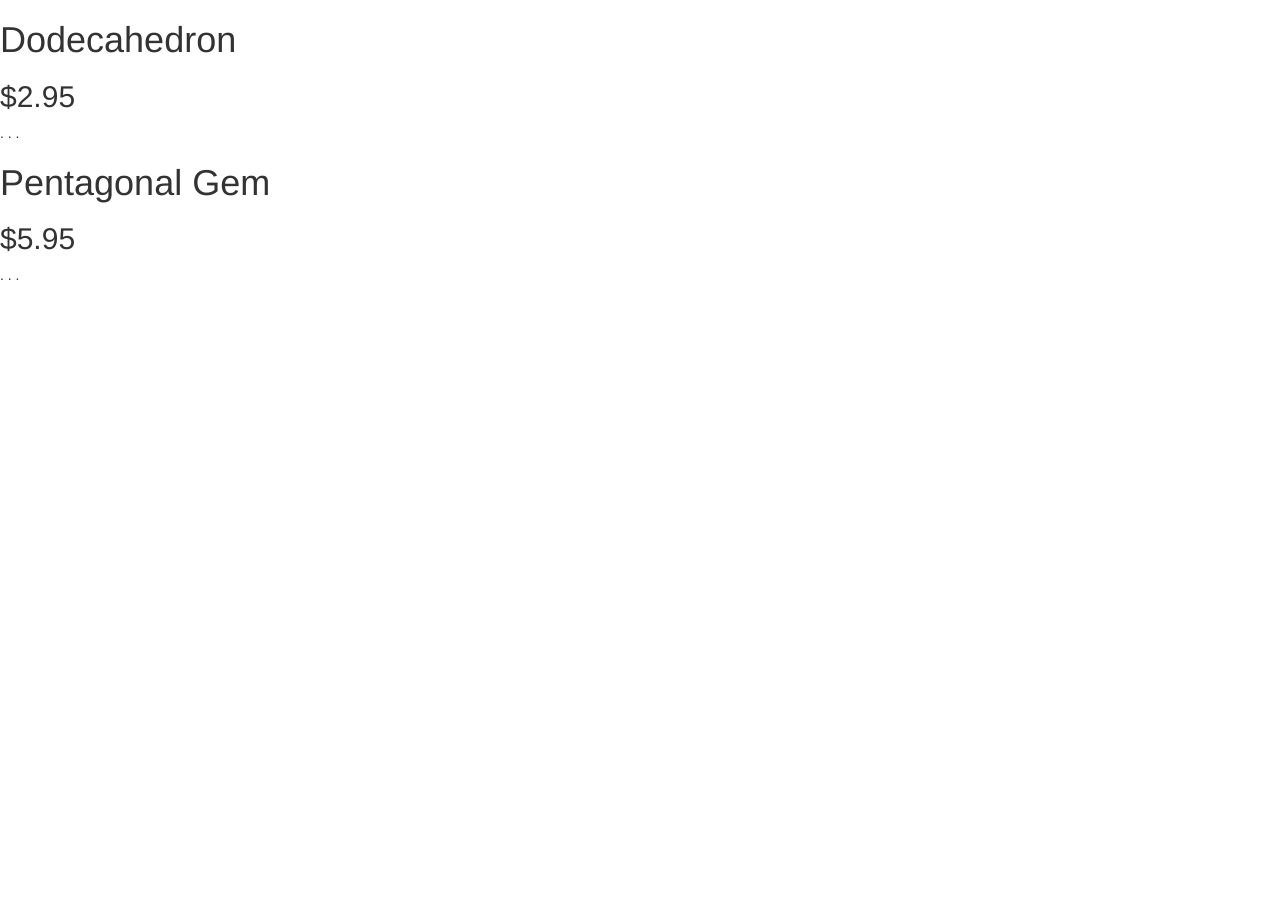
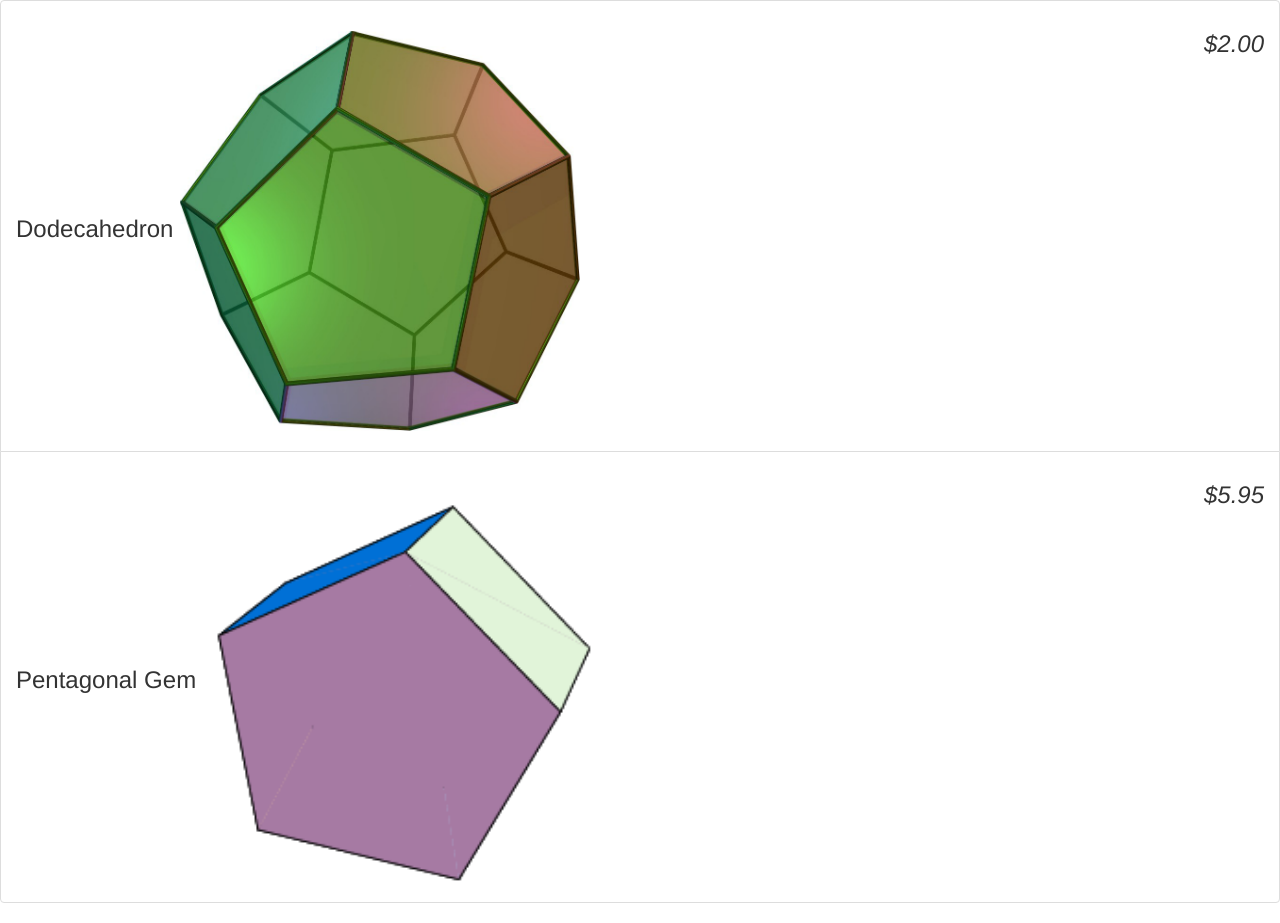
Before and after one commit to schifano/code-school, a plain HTML site: page angular/index.html in a window 1280 px wide. Before the commit the page ends 800 px from the top, so only its background shows below. Drawn offline with Linux system fonts and the light colour scheme.

Commit message:
Add images and ng-src directive

```diff
--- a/angular/app.js
+++ b/angular/app.js
@@ -13,13 +13,25 @@
 	var gems = [
 		{
 			name: 'Dodecahedron',
-			price: 2.95,
+			images: [
+				{
+					full: 'images/dodecahedron-full.png',
+					thumb: 'images/dodecahedron-thumb.png'
+				}
+			],
+			price: 2,
 			description: '. . .',
 			canPurchase: true,
 			soldOut: false, // if sold out, don't show product on page, duh.
 		},
 		{
 			name: 'Pentagonal Gem',
+			images: [
+				{
+					full: 'images/pentagonal-full.png',
+					thumb: 'images/pentagonal-thumb.png'
+				}
+			],
 			price: 5.95,
 			description: '. . .',
 			canPurchase: true,
--- a/angular/index.html
+++ b/angular/index.html
@@ -6,13 +6,22 @@
 </head>
 <!-- Directive and name of function being called -->
 <body ng-controller="StoreController as store">
-	<!-- Directive		  Controller Name    Alias -->
+	<ul class="list-group">
+		<li class="list-group-item" ng-repeat="product in store.products">
+			<h3>{{product.name}}
+					<em class="pull-right">{{product.price | currency}}</em>
+					<img ng-src="{{product.images[0].full}}">
+			</h3>
+		</li>
+	</ul>
+
+	<!--
 	<div ng-hide="store.product.soldOut" ng-repeat="product in store.products">
 		<h1>{{product.name}}</h1>
 		<h2>${{product.price}}</h2>
 		<p>{{product.description}}</p>
 		<button ng-show="store.product.canPurchase">Add to cart</button>
-	</div>
+	</div> -->
 
 	<!-- Scripts -->
 	<script type="text/javascript" src="angular.min.js"></script>
```
Also changed, not shown: angular/images/dodecahedron-full.png (added), angular/images/dodecahedron-thumb.png (added), angular/images/pentagonal-full.png (added), angular/images/pentagonal-thumb.png (added).
